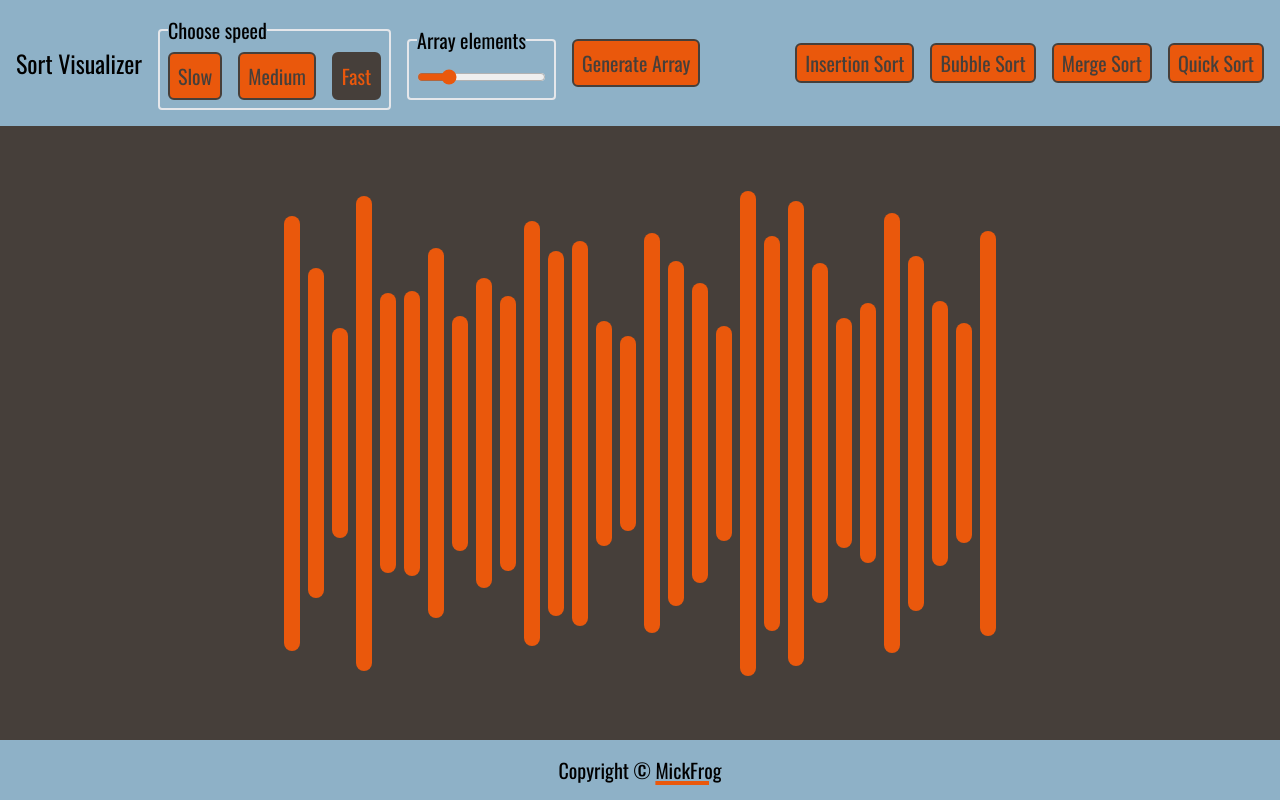
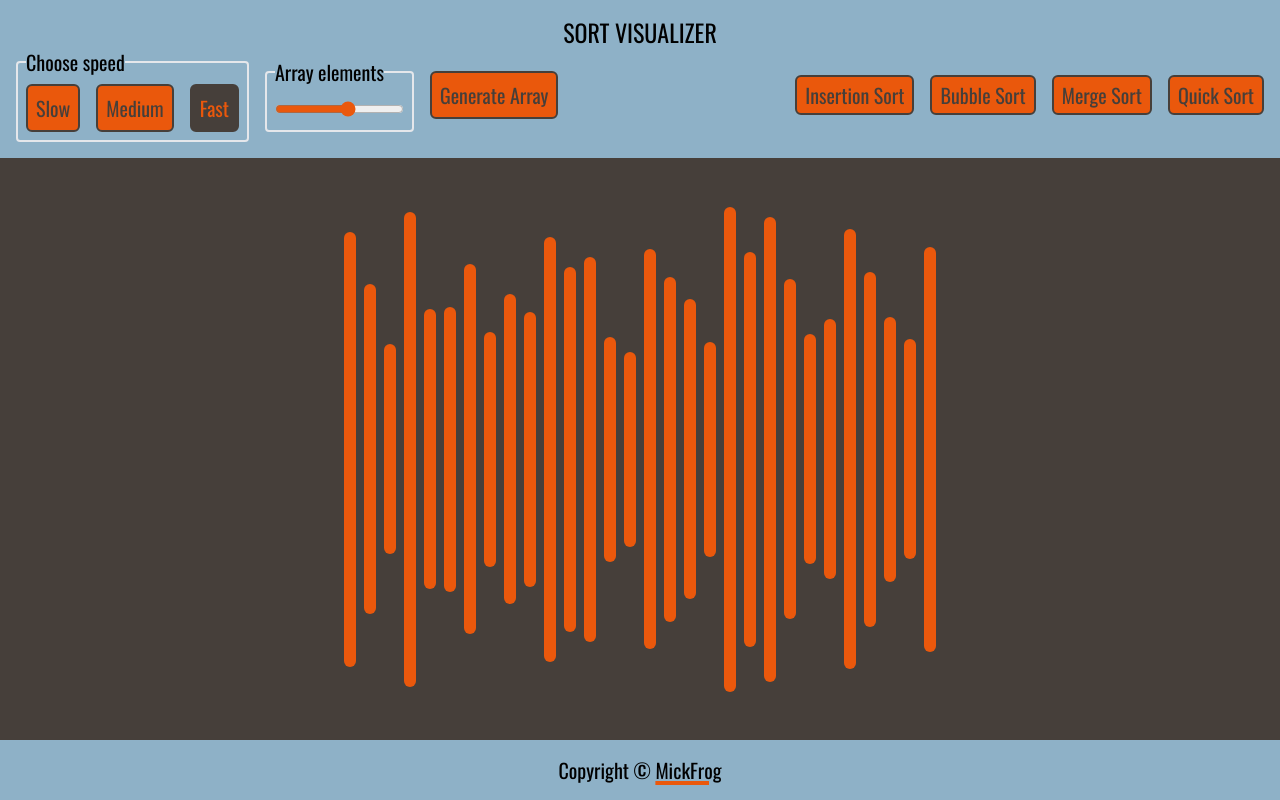
Before and after one commit to MickFrog/sort-visualizer, a React (Create React App) app: page / in a window 1280 px wide. Built offline with nearby package versions, Linux system fonts and the light colour scheme.

Commit message:
add length choosing feature with slider

```diff
--- a/src/App.js
+++ b/src/App.js
@@ -19,6 +19,7 @@ const myArr = [
 
 function App() {
   const [currArr, setCurrArr] = useState(myArr);
+  const [arrayLength, setArrayLength] = useState(30);
   const barsArrayRef = useRef(null);
 
   useEffect(() => {
@@ -26,10 +27,12 @@ function App() {
     loadDivs(barsArrayRef.current?.children);
   }, [currArr]);
 
-  const randomizeArray = () => {
+  const randomizeArray = (newLength = arrayLength) => {
+    setArrayLength(newLength);
+
     //generate an array of numbers less than 100
     let tmpArr = [];
-    for (let i = 0; i < 30; i++) {
+    for (let i = 0; i < arrayLength; i++) {
       tmpArr.push(Math.floor(Math.random() * (100 - 10 + 1)) + 10);
     }
 
@@ -39,7 +42,7 @@ function App() {
   const handleChangeSpeed = (newSpeed) => {
     switch (newSpeed) {
       case "fast":
-        changeSpeed(20);
+        changeSpeed(10);
         break;
 
       case "medium":
--- a/src/components/Content.js
+++ b/src/components/Content.js
@@ -5,7 +5,7 @@ const Content = (props) => {
     <main className="w-full p-4 bg-[#463F3A] flex justify-center flex-auto flex-shrink-0">
       <div
         ref={barsRef}
-        className="max-w-7xl w-full grid grid-cols-[repeat(auto-fit,_1rem)] gap-2 justify-center items-center transition-all duration-300"
+        className="w-full px-4 grid grid-cols-[repeat(auto-fit,_12px)] gap-2 justify-center items-center transition-all duration-300"
       >
         {arr.map((val, index) => {
           return (
--- a/src/components/MyHeader.js
+++ b/src/components/MyHeader.js
@@ -24,6 +24,11 @@ const MyHeader = (props) => {
     randomize();
   };
 
+  const handleNewLength = (num) => {
+    //create another array of given length
+    randomize(num);
+  };
+
   const handleSpeedChange = (e) => {
     const nameSpeed = e.target.name;
     //changeSpeed
@@ -39,21 +44,25 @@ const MyHeader = (props) => {
   };
 
   return (
-    <header className="w-full bg-[#8EB1C7] p-4 flex justify-center">
+    <header className="w-full bg-[#8EB1C7] p-4 flex flex-col items-center">
+      <h1>SORT VISUALIZER</h1>
+
       <div className="max-w-7xl w-full flex justify-between items-center">
         <div className="flex gap-4 items-center">
-          <h1>Sort Visualizer</h1>
           <fieldset
             ref={speedContainerRef}
             className="flex gap-4 border-2 p-2 rounded"
           >
             <legend>Choose speed</legend>
+
             <button onClick={handleSpeedChange} name="slow">
               Slow
             </button>
+
             <button onClick={handleSpeedChange} name="medium">
               Medium
             </button>
+
             <button
               className="active-speed"
               onClick={handleSpeedChange}
@@ -62,10 +71,18 @@ const MyHeader = (props) => {
               Fast
             </button>
           </fieldset>
+
           <fieldset className="border-2 p-2 rounded">
             <legend>Array elements</legend>
-            <input type="range" min="10" max="200" />
+
+            <input
+              type="range"
+              min="10"
+              max="80"
+              onChange={(e) => handleNewLength(e.target.value)}
+            />
           </fieldset>
+
           <button onClick={handleRandomize}>Generate Array</button>
         </div>
         <div className="text-xl h-10 flex gap-4">
--- a/src/logic/sortLogic.js
+++ b/src/logic/sortLogic.js
@@ -1,5 +1,5 @@
 let divsArray = [];
-let speedFactor = 20;
+let speedFactor = 10;
 
 const sleepFn = () => {
   return new Promise((resolve) => setTimeout(resolve, speedFactor));
```
